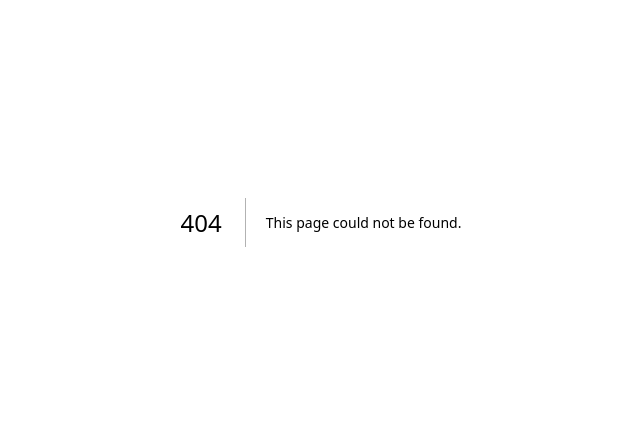
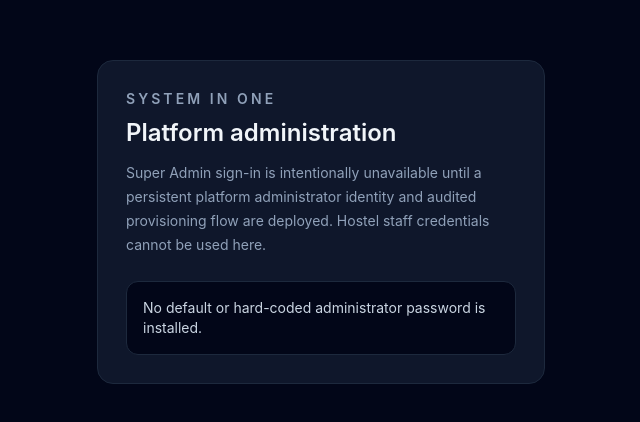
Before and after one commit to FlameCipher/hostel-management, a Next.js app: page /platform/login in a window 1280 px wide. Before the commit this address had no page. Shown: the part 178-600 px from the top of the page, without its empty margins (319-959 px from the left). Built offline with nearby package versions, Linux system fonts and the light colour scheme.

Commit message:
Add System In One control panel shell

```diff
--- /dev/null
+++ b/src/app/platform/login/page.tsx
@@ -0,0 +1,14 @@
+export default function PlatformLoginPage() {
+  return (
+    <main className="flex min-h-screen items-center justify-center bg-slate-950 px-5 text-slate-100">
+      <section className="w-full max-w-md rounded-2xl border border-slate-800 bg-slate-900 p-7">
+        <p className="text-sm font-semibold tracking-[0.22em] text-slate-400">SYSTEM IN ONE</p>
+        <h1 className="mt-2 text-2xl font-semibold">Platform administration</h1>
+        <p className="mt-3 text-sm leading-6 text-slate-400">Super Admin sign-in is intentionally unavailable until a persistent platform administrator identity and audited provisioning flow are deployed. Hostel staff credentials cannot be used here.</p>
+        <div className="mt-6 rounded-xl border border-slate-800 bg-slate-950 p-4 text-sm text-slate-300">
+          No default or hard-coded administrator password is installed.
+        </div>
+      </section>
+    </main>
+  );
+}
```
